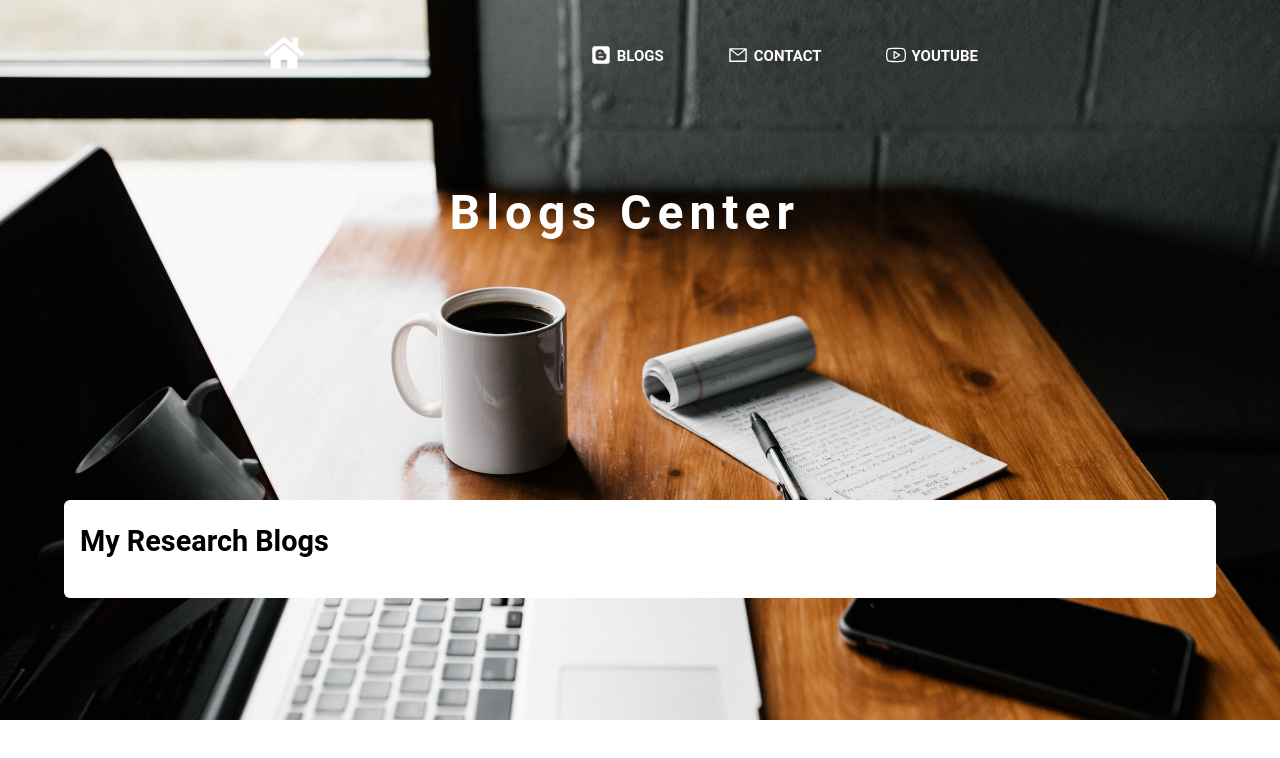
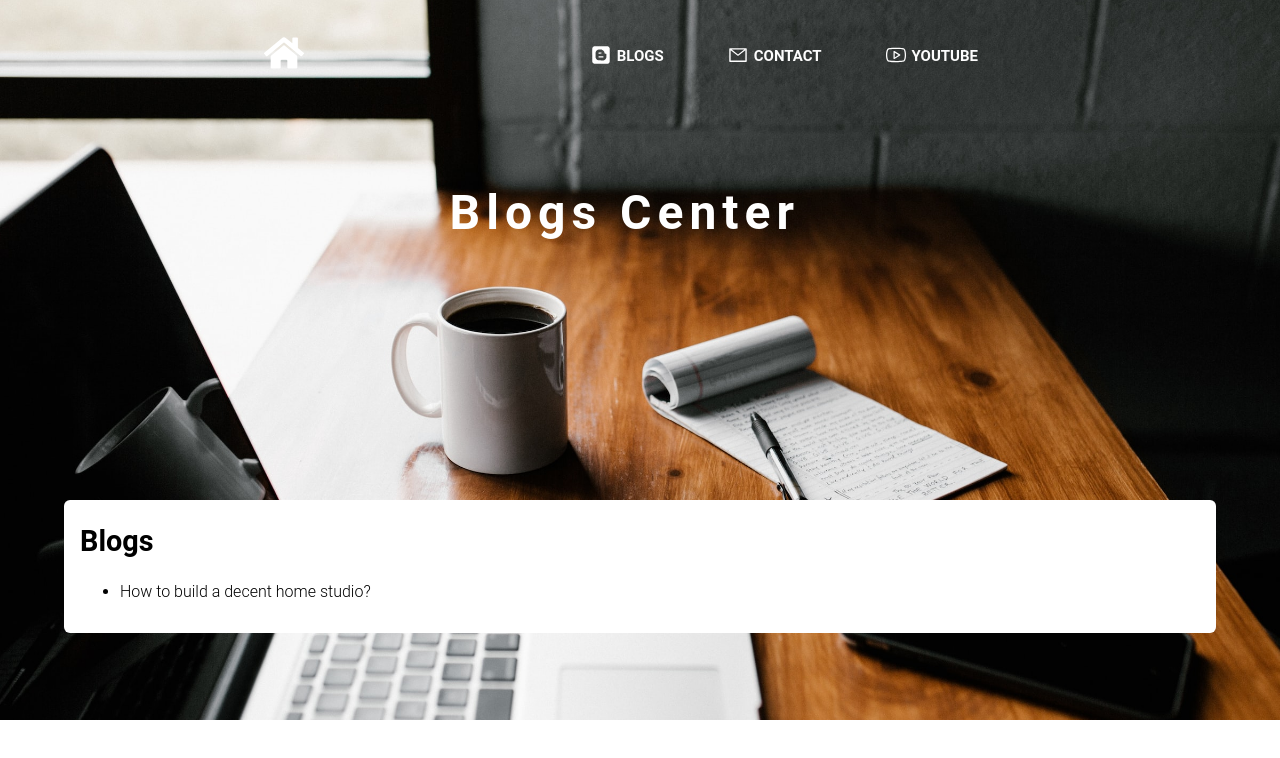
Before and after one commit to webncyber/myresearchcenter, a React (Create React App) app: page /blogs in a window 1280 px wide. Shown: the top 758 px of the page. Built offline with nearby package versions, Linux system fonts and the light colour scheme.

Commit message:
update blog listing

```diff
--- a/public/data/blogs/blog-listing.json
+++ b/public/data/blogs/blog-listing.json
@@ -1,12 +1,8 @@
+[
     {
-    "bloglisting": [
-        {
-            "blogitem": {
         "id": "build-your-home-studio",
         "title": "How to build a decent home studio?",
         "blurb": "blurb....",
         "heroimageurl": "/Images/home-studio-hero.jpg"
     }
-        }
 ]
-}
--- a/src/components/blogListing/index.js
+++ b/src/components/blogListing/index.js
@@ -11,7 +11,7 @@ const BlogListing = () =>{
             const response = await fetch(url);
             const blogData = await response.json();
             setData(blogData);
-           console.log("blogs", blogData);
+
           } catch (error) {
             //console.log("error", error);
           }
@@ -22,7 +22,12 @@ const BlogListing = () =>{
 
     return(
         <div>
-
+          {
+             <ul>
+              {blogs.map(blog =>
+              <li key={blog}>{blog.title}</li>
+             )}
+           </ul>}
         </div>
     )
 }
--- a/src/pages/blogs/index.js
+++ b/src/pages/blogs/index.js
@@ -16,7 +16,7 @@ function Blogs() {
         <Hero url="/Images/blogs-landing.jpg" headingOne="Blogs Center"  />
       </div>
       <div className='content-section'>
-          <SingleColumnContent heading="My research blogs" content={GetContent()}/>
+          <SingleColumnContent heading="Blogs" content={GetContent()}/>
       </div>
 
       {/* <Hero url={homeImagePath} headingOne="Ideas.........." headingTow="are where your research begins!" />
```
Lines whose indentation alone changed are shown as unchanged.
